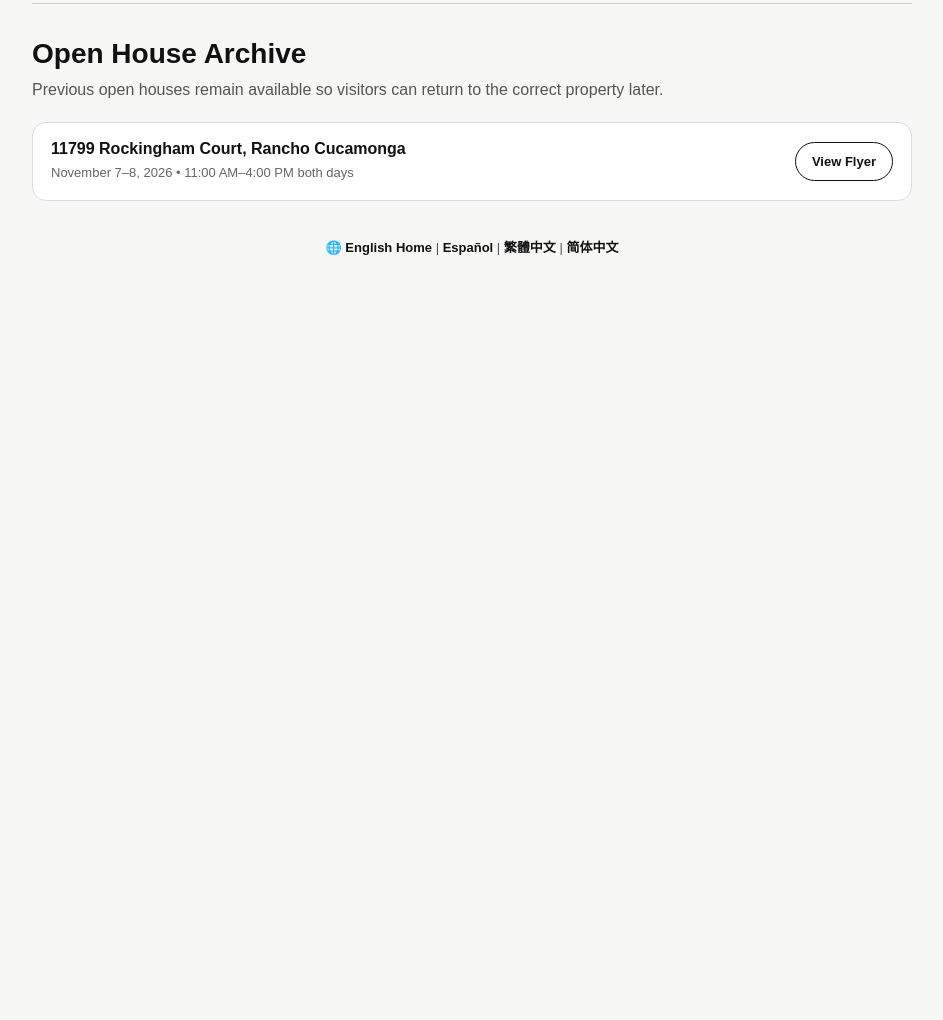
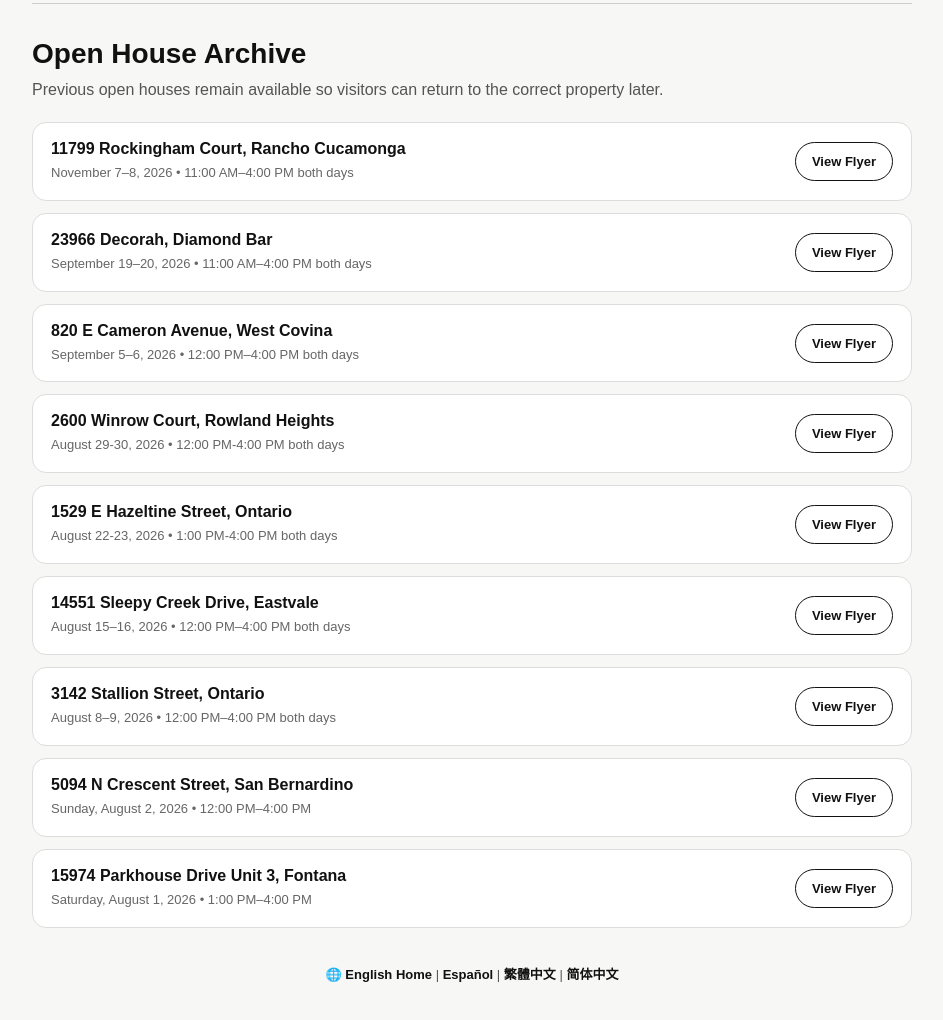
Before and after one commit to willchenrealty/willchenrealty.github.io, a plain HTML site: page open-house.html in a window 1280 px wide. Shown: the part 929-1949 px from the top of the page, without its empty margins (168-1111 px from the left). Before the commit the page ends 1245 px from the top, so only its background shows below. Drawn offline with Linux system fonts and the light colour scheme.

Commit message:
Add files via upload

```diff
--- a/open-house.html
+++ b/open-house.html
@@ -311,6 +311,70 @@
           <a class="button" href="2026-1107-11799-Rockingham-Ct-Rancho-Cucamonga.pdf" target="_blank" rel="noopener noreferrer">View Flyer</a>
         </div>
 
+        <div class="archive-item" id="decorahArchiveItem">
+          <div>
+            <strong>23966 Decorah, Diamond Bar</strong>
+            <span>September 19–20, 2026 • 11:00 AM–4:00 PM both days</span>
+          </div>
+          <a class="button" href="2026-0919-23966-Decorah-Diamond Bar.pdf" target="_blank" rel="noopener noreferrer">View Flyer</a>
+        </div>
+
+        <div class="archive-item">
+          <div>
+            <strong>820 E Cameron Avenue, West Covina</strong>
+            <span>September 5–6, 2026 • 12:00 PM–4:00 PM both days</span>
+          </div>
+          <a class="button" href="2026-0905-820-e-cameron-avenue-west-covina.pdf" target="_blank" rel="noopener noreferrer">View Flyer</a>
+        </div>
+
+        <div class="archive-item">
+          <div>
+            <strong>2600 Winrow Court, Rowland Heights</strong>
+            <span>August 29-30, 2026 • 12:00 PM-4:00 PM both days</span>
+          </div>
+          <a class="button" href="2026-0829-2600-winrow-court-rowland-heights.pdf" target="_blank" rel="noopener noreferrer">View Flyer</a>
+        </div>
+
+        <div class="archive-item">
+          <div>
+            <strong>1529 E Hazeltine Street, Ontario</strong>
+            <span>August 22-23, 2026 • 1:00 PM-4:00 PM both days</span>
+          </div>
+          <a class="button" href="2026-0822-1529-e-hazeltine-street-ontario.pdf" target="_blank" rel="noopener noreferrer">View Flyer</a>
+        </div>
+
+        <div class="archive-item">
+          <div>
+            <strong>14551 Sleepy Creek Drive, Eastvale</strong>
+            <span>August 15–16, 2026 • 12:00 PM–4:00 PM both days</span>
+          </div>
+          <a class="button" href="2026-0815-14551-sleepy-creek-eastvale.pdf" target="_blank" rel="noopener noreferrer">View Flyer</a>
+        </div>
+
+        <div class="archive-item">
+          <div>
+            <strong>3142 Stallion Street, Ontario</strong>
+            <span>August 8–9, 2026 • 12:00 PM–4:00 PM both days</span>
+          </div>
+          <a class="button" href="2026-0808-3142-stallion-ontario.pdf" target="_blank" rel="noopener noreferrer">View Flyer</a>
+        </div>
+
+        <div class="archive-item">
+          <div>
+            <strong>5094 N Crescent Street, San Bernardino</strong>
+            <span>Sunday, August 2, 2026 • 12:00 PM–4:00 PM</span>
+          </div>
+          <a class="button" href="2026-0802-san-bernardino.pdf" target="_blank" rel="noopener noreferrer">View Flyer</a>
+        </div>
+
+        <div class="archive-item">
+          <div>
+            <strong>15974 Parkhouse Drive Unit 3, Fontana</strong>
+            <span>Saturday, August 1, 2026 • 1:00 PM–4:00 PM</span>
+          </div>
+          <a class="button" href="2026-0801-fontana.pdf" target="_blank" rel="noopener noreferrer">View Flyer</a>
+        </div>
+      </div>
     </section>
 
     <div class="language">
```
